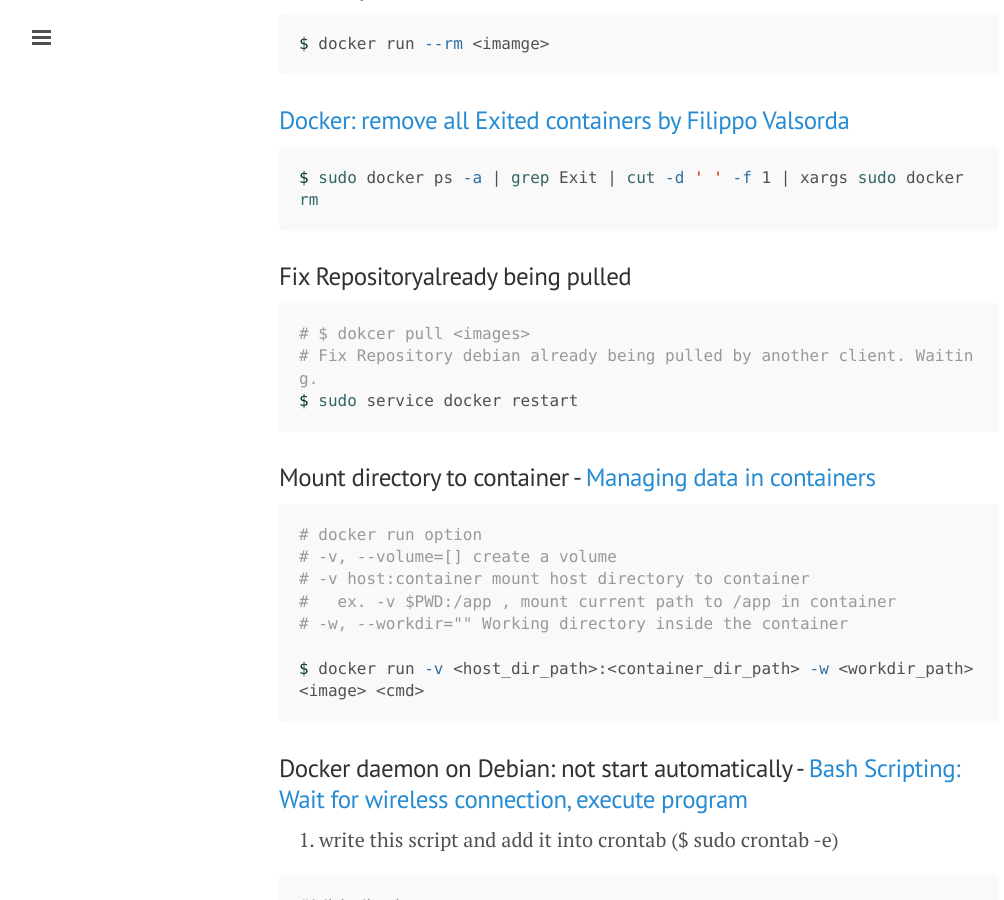
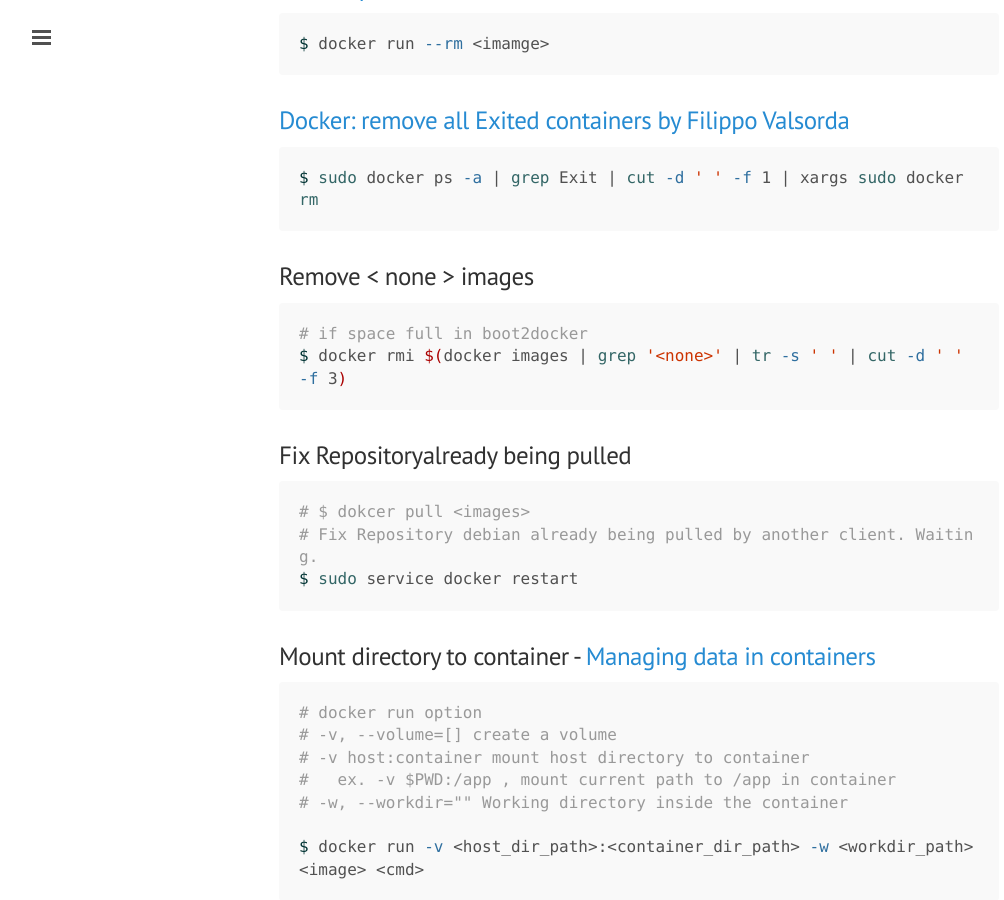
Before and after one commit to ibotdotout/ibotdotout.github.io, a Jekyll site: the page built from _posts/2014-09-11-docker.md, in a window 1280 px wide and 900 px high, scrolled down 1740 px. Shown: the whole window, without its empty margins (1-1005 px from the left). Built offline with Jekyll 4.4.1, drawn with Linux system fonts in a browser that asks for light colours; Markdown is read by kramdown in place of the engine named in the settings; some of the changed text lies outside the part shown.

Commit message:
Modify: add settime zone in docker

````diff
--- a/_posts/2014-09-11-docker.md
+++ b/_posts/2014-09-11-docker.md
@@ -82,6 +82,13 @@ $ docker run --rm <imamge>
 $ sudo docker ps -a | grep Exit | cut -d ' ' -f 1 | xargs sudo docker rm
 ```
 
+### Remove < none > images
+
+```sh
+# if space full in boot2docker
+$ docker rmi $(docker images | grep '<none>' | tr -s ' ' | cut -d ' ' -f 3)
+```
+
 ### Fix Repositoryalready being pulled
 ```sh
 # $ dokcer pull <images>
@@ -162,6 +169,12 @@ crontab
 $ boot2docker stop && boot2docker download && boot2docker up
 ```
 
+### [Set time zone in Dockerfile](http://tedwise.com/2015/05/02/setting-the-timezone-in-a-docker-image)
+
+```sh
+$ echo "Asia/Bangkok" > /etc/timezone && dpkg-reconfigure -f noninteractive tzdata
+```
+
 ### Dockerfile
 1. [Dockerfile Reference](https://docs.docker.com/reference/builder/)
 2. [Docker Explained: Using Dockerfiles to Automate Building of Images](https://www.digitalocean.com/community/tutorials/docker-explained-using-dockerfiles-to-automate-building-of-images)
````
